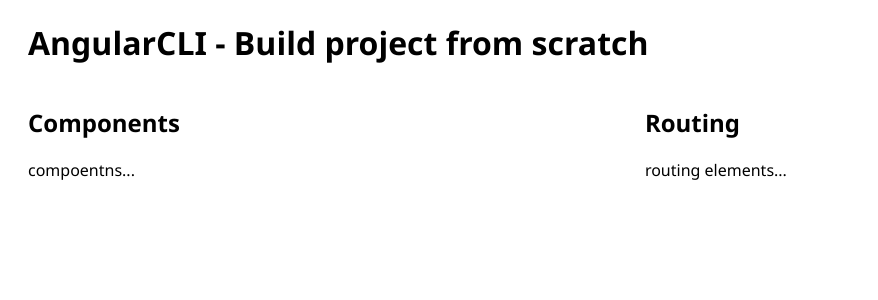
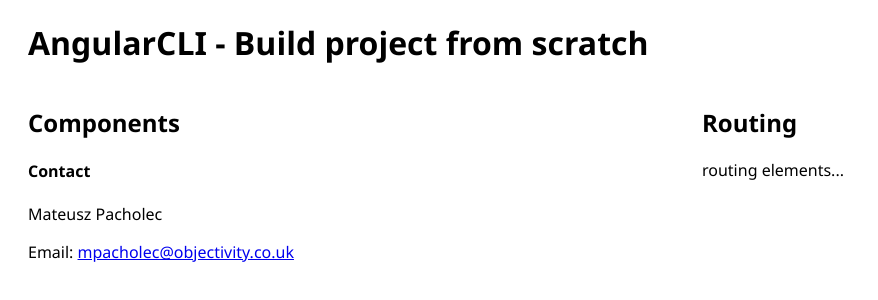
Before and after one commit to mati4455/AngularCLI-Workshops, an Angular app: page / in a window 1280 px wide. Shown: the top 300 px of the page, without its empty margins (0-878 px from the left). Built offline with nearby package versions, Linux system fonts and the light colour scheme.

Commit message:
Add contact component and use in app

```diff
--- a/src/app/app.component.html
+++ b/src/app/app.component.html
@@ -11,7 +11,7 @@
         <h1>Components</h1>
       </header>
       <section>
-        compoentns...
+        <app-contact></app-contact>
       </section>
     </article>
 
--- a/src/app/app.module.ts
+++ b/src/app/app.module.ts
@@ -3,11 +3,13 @@
 
 
 import { AppComponent } from './app.component';
+import { ContactComponent } from './contact/contact.component';
 
 
 @NgModule({
   declarations: [
-    AppComponent
+    AppComponent,
+    ContactComponent
   ],
   imports: [
     BrowserModule
--- /dev/null
+++ b/src/app/contact/contact.component.html
@@ -0,0 +1,10 @@
+<section>
+  <header>
+    <h1>Contact</h1>
+  </header>
+
+  <p>Mateusz Pacholec</p>
+  <p>
+    Email: <a href="mailto:mpacholec@objectivity.co.uk">mpacholec@objectivity.co.uk</a>
+  </p>
+</section>
--- /dev/null
+++ b/src/app/contact/contact.component.ts
@@ -0,0 +1,15 @@
+import { Component, OnInit } from '@angular/core';
+
+@Component({
+  selector: 'app-contact',
+  templateUrl: './contact.component.html',
+  styleUrls: ['./contact.component.scss']
+})
+export class ContactComponent implements OnInit {
+
+  constructor() { }
+
+  ngOnInit() {
+  }
+
+}
```
Also changed, not shown: src/app/contact/contact.component.scss (added).
